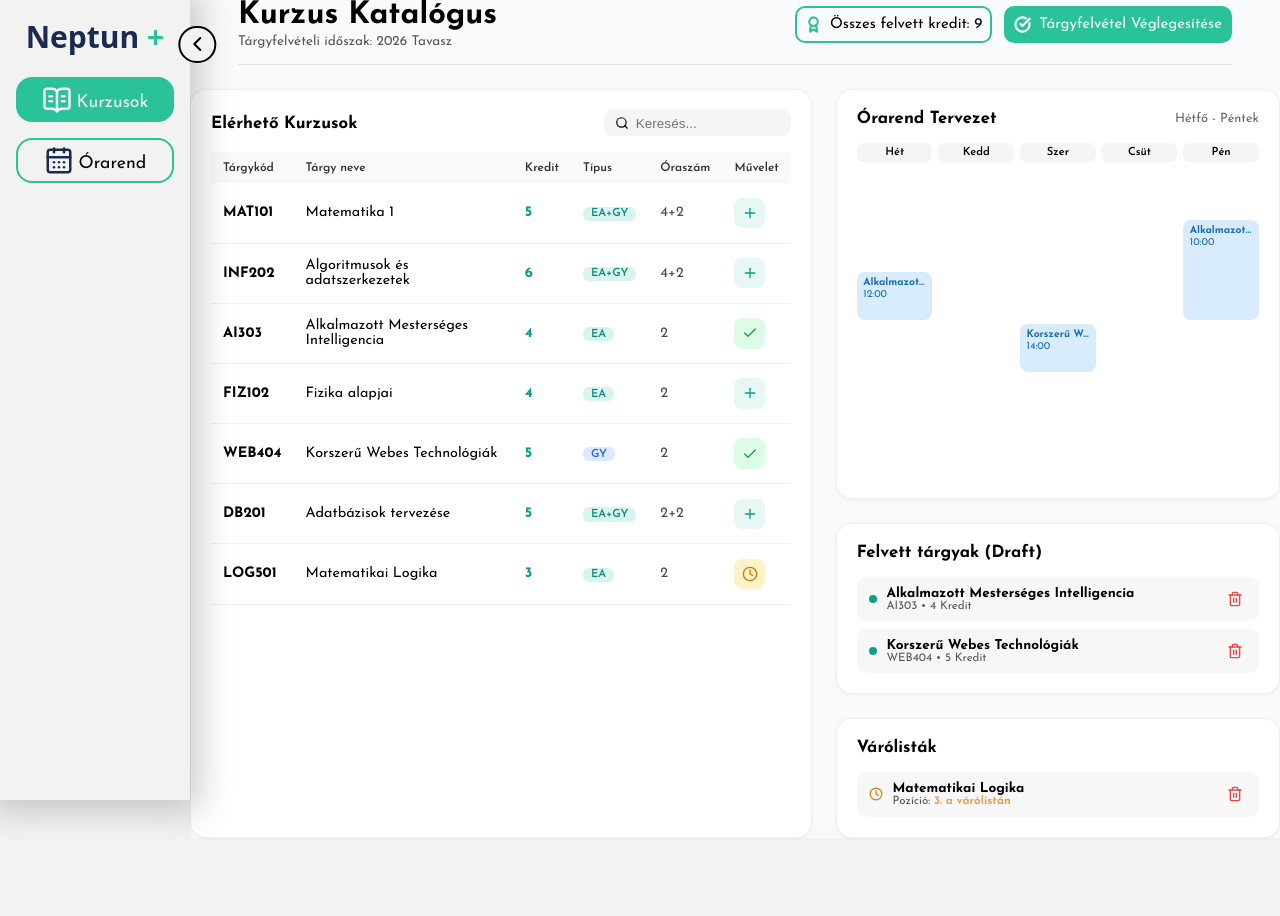
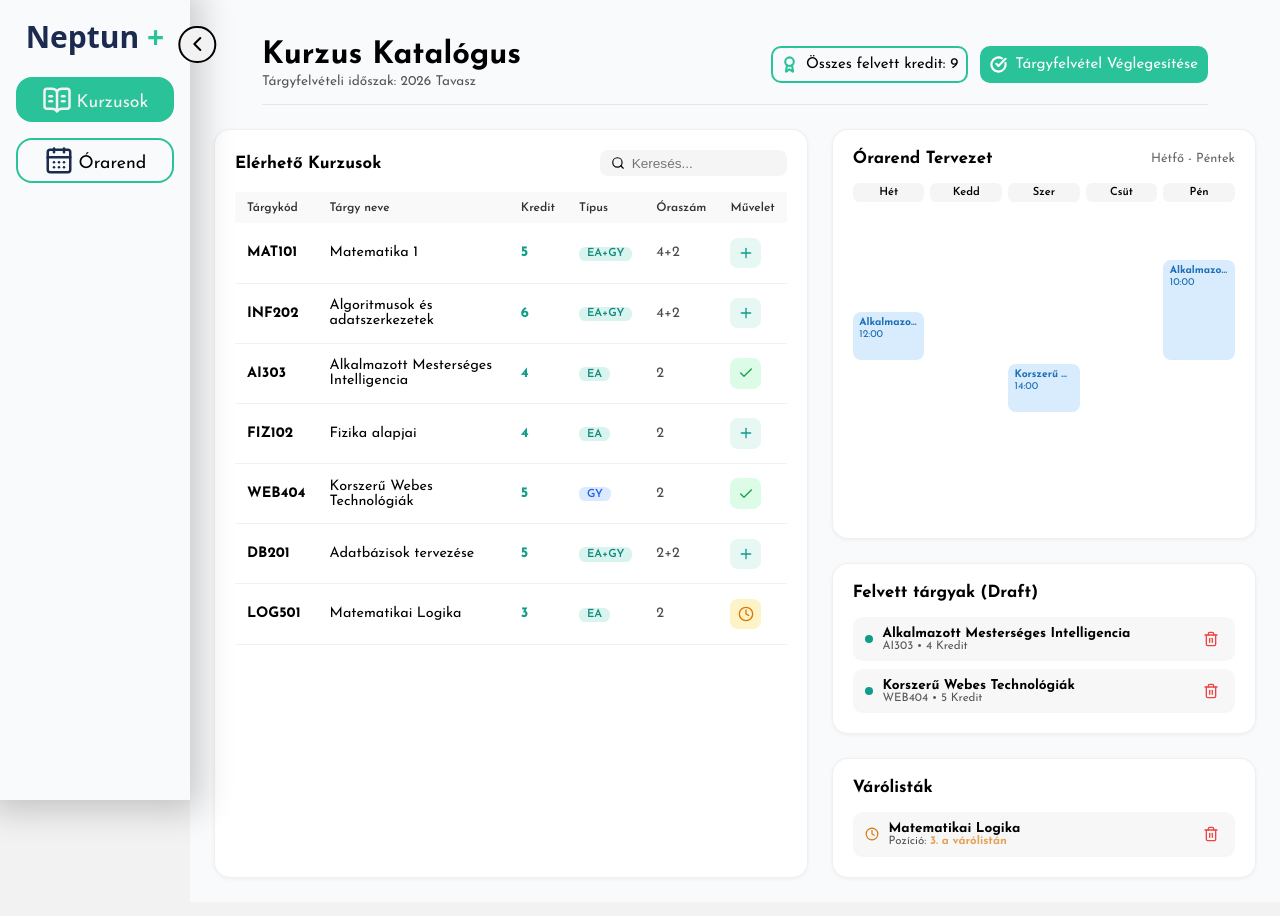
Before and after one commit to Dlevy004/neptun-plus-frontend, a React (Vite) app in the folder frontend/: page /courses in a window 1280 px wide. Shown: the top 916 px of the page. Built offline with nearby package versions, Linux system fonts and the light colour scheme.

Commit message:
fix: adjust styles

```diff
--- a/frontend/src/components/common/Sidebar.css
+++ b/frontend/src/components/common/Sidebar.css
@@ -13,12 +13,8 @@
     height: 100vh;
     flex-shrink: 0;
     gap: 1rem;
-    transition: all 0.8s ease-in-out;
-}
-
-.sidenav-container, .sidenav-collapsed {
-    background-color: var(--bg-color-admin);
-    transition: all 0.3s ease;
+    transition: all 0.3s ease-in-out;
+    background-color: #f8fafc;
 }
 
 .sidenav-container, .sidenav-top {
--- a/frontend/src/components/common/TopBar.css
+++ b/frontend/src/components/common/TopBar.css
@@ -5,7 +5,7 @@
     flex-wrap: wrap;
     gap: 1rem;
 
-    padding-bottom: 1rem;
+    padding: 1rem 0;
     margin-left: 3rem;
     margin-right: 3rem;
     margin-bottom: 1.5rem;
--- a/frontend/src/components/layout/AppLayout.css
+++ b/frontend/src/components/layout/AppLayout.css
@@ -10,6 +10,7 @@
   z-index: 1;
   background: #f8fafc;
   margin-bottom: var(--footer-h, 200px);
+  padding: 1.5rem;
 }
 
 @media (max-width: 1024px) {
```
